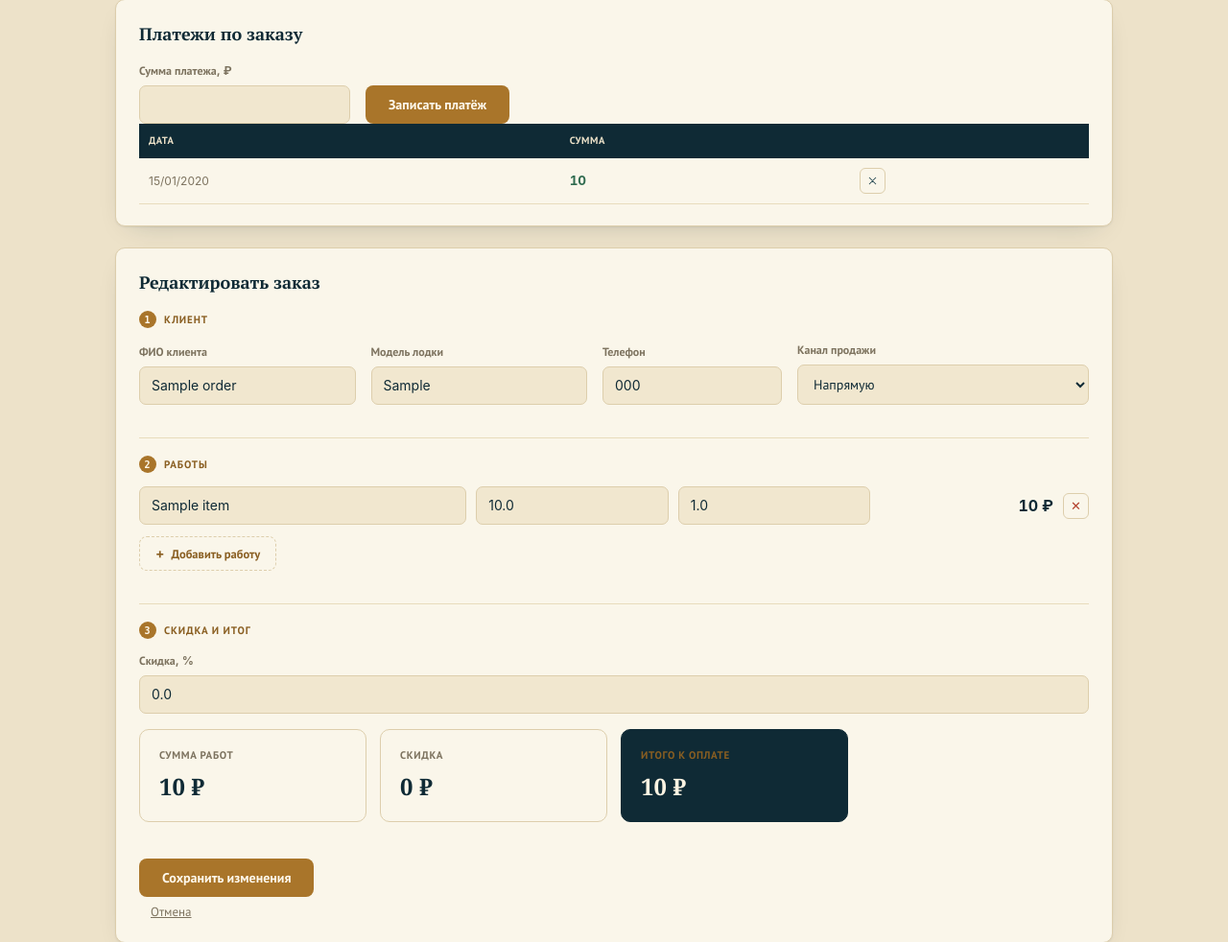
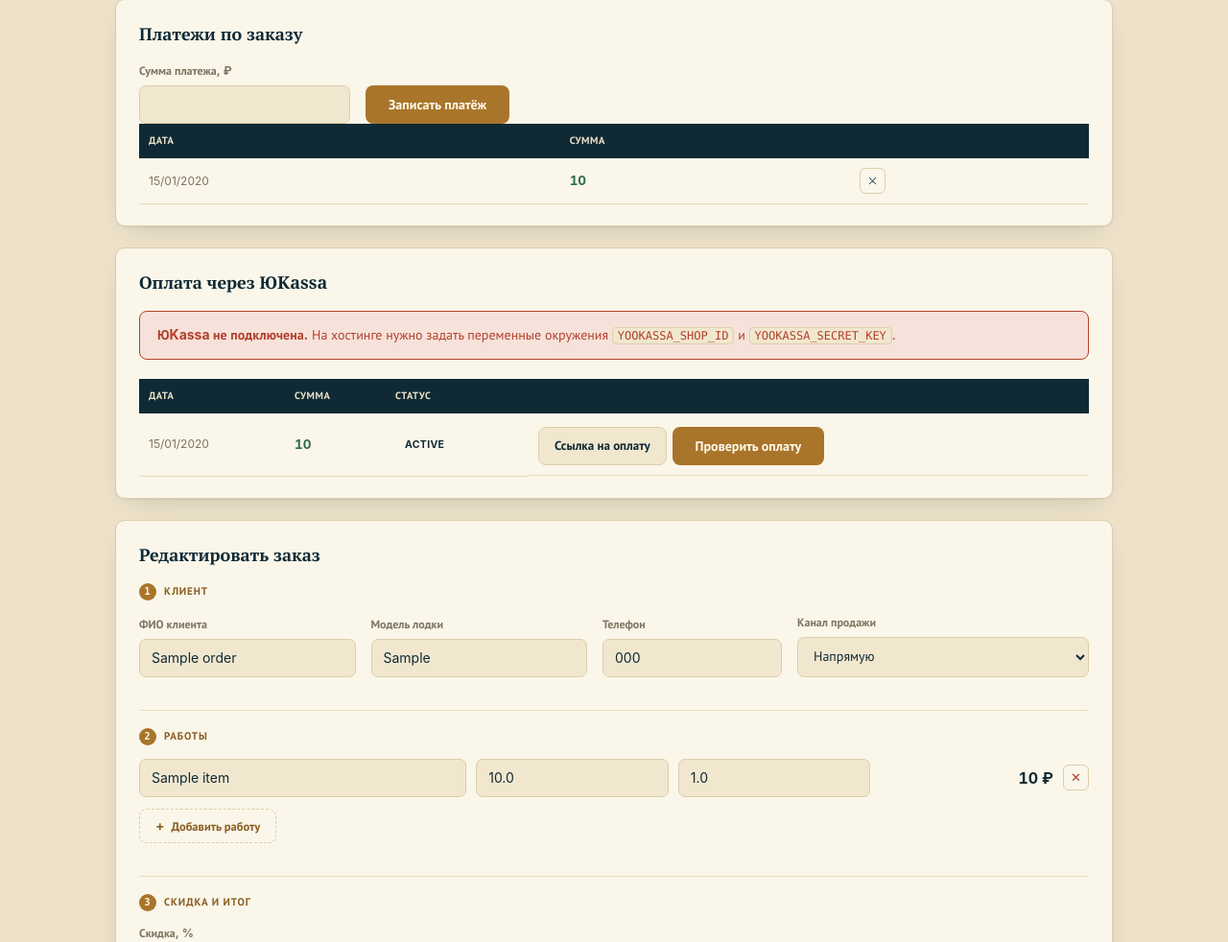
Before and after one commit to bodrbo/-, a Flask app: page /tuning/edit/1 in a window 1280 px wide. Shown: the part 642-1624 px from the top of the page at 96% size. Run offline with Flask 2, Linux system fonts and the light colour scheme; tables that the repository leaves empty hold one stand-in row (values such as "Sample post").

Commit message:
Добавить онлайн-оплату заказов через ЮKassa
Администратор может выставить счёт на сумму "к доплате" прямо со
страницы заказа — создаётся платёж в ЮKassa (POST /payments,
capture=true, redirect на страницу ЛК клиента), ссылка на оплату
показывается и в админ-панели, и как кнопка "Оплатить онлайн"
в личном кабинете клиента.

Статус отслеживается двумя путями: webhook (/yookassa/webhook,
без секрета подписи — по рекомендации ЮKassa статус всегда
перепроверяется через GET /payments/{id}, а не берётся из тела
уведомления) и кнопка ручной проверки на случай, если webhook ещё
не настроен. Успешный платёж автоматически попадает в тот же
tuning_payments, что и платежи, вписанные вручную, — вся механика
оплачено/к доплате остаётся общей.

Ключи ЮKassa читаются только из переменных окружения
(YOOKASSA_SHOP_ID, YOOKASSA_SECRET_KEY) без запасного значения
в коде — это платёжные реквизиты, для них исключение из паттерна
Yclients-токенов, где заглушка в репозитории была приемлема.
Без ключей раздел в интерфейсе показывает "не подключена"
и не активен.

```diff
--- a/app.py
+++ b/app.py
@@ -60,6 +60,17 @@ app.jinja_env.filters["ru_date"] = format_ru_date
 YCLIENTS_PARTNER_TOKEN = os.environ.get("YCLIENTS_PARTNER_TOKEN") or "rtzn97gwz5t6ape37egg"
 YCLIENTS_USER_TOKEN = os.environ.get("YCLIENTS_USER_TOKEN") or "7a61e523fd03f146601add9408f69696"
 YCLIENTS_COMPANY_ID = os.environ.get("YCLIENTS_COMPANY_ID") or "979343"
+
+# ---------------------------------------------------------------------
+# ЮKassa — приём онлайн-оплаты по заказам тюнинг-центра. В отличие от
+# Yclients-токенов выше, здесь НЕТ запасного значения в коде — это платёжные
+# реквизиты, и в публичном репозитории им не место. Задайте на хостинге:
+#   YOOKASSA_SHOP_ID, YOOKASSA_SECRET_KEY
+# Без них раздел оплаты в интерфейсе просто не активируется.
+# ---------------------------------------------------------------------
+YOOKASSA_SHOP_ID = os.environ.get("YOOKASSA_SHOP_ID")
+YOOKASSA_SECRET_KEY = os.environ.get("YOOKASSA_SECRET_KEY")
+YOOKASSA_API_BASE = "https://api.yookassa.ru/v3"
 
 # Соответствие цвета записи/события в Yclients — катеру. Значения подтверждены.
 BOAT_COLORS = {
@@ -262,6 +273,20 @@ def work_status_label(value):
 app.jinja_env.filters["order_status_label"] = order_status_label
 app.jinja_env.filters["work_status_label"] = work_status_label
 
+YOOKASSA_STATUS_LABELS = {
+    "pending": "Ожидает оплаты",
+    "waiting_for_capture": "Обрабатывается",
+    "succeeded": "Оплачено",
+    "canceled": "Отменён",
+}
+
+
+def yookassa_status_label(value):
+    return YOOKASSA_STATUS_LABELS.get(value, value)
+
+
+app.jinja_env.filters["yookassa_status_label"] = yookassa_status_label
+
 MONTHS_GEN = [
     "января", "февраля", "марта", "апреля", "мая", "июня",
     "июля", "августа", "сентября", "октября", "ноября", "декабря",
@@ -430,6 +455,21 @@ def init_db():
     )
     conn.execute(
         """
+        CREATE TABLE IF NOT EXISTS tuning_yookassa_payments (
+            id INTEGER PRIMARY KEY AUTOINCREMENT,
+            order_id INTEGER NOT NULL,
+            yookassa_payment_id TEXT NOT NULL UNIQUE,
+            amount REAL NOT NULL,
+            status TEXT NOT NULL DEFAULT 'pending',
+            confirmation_url TEXT NOT NULL,
+            tuning_payment_id INTEGER,
+            created_at TEXT NOT NULL,
+            updated_at TEXT NOT NULL
+        )
+        """
+    )
+    conn.execute(
+        """
         CREATE TABLE IF NOT EXISTS clients (
             id INTEGER PRIMARY KEY AUTOINCREMENT,
             client_name TEXT NOT NULL,
@@ -1476,6 +1516,9 @@ def edit_tuning_order(order_id):
             "SELECT * FROM tuning_order_items WHERE order_id = ? ORDER BY id", (order_id,)
         ).fetchall()
         payments, paid_amount, remaining = _order_payment_totals(db, order_id, order["total"])
+        yookassa_payments = db.execute(
+            "SELECT * FROM tuning_yookassa_payments WHERE order_id = ? ORDER BY id DESC", (order_id,)
+        ).fetchall()
         form_values = {
             "client_name": order["client_name"], "boat_model": order["boat_model"],
             "sale_channel": order["sale_channel"], "phone": order["phone"],
@@ -1486,16 +1529,21 @@ def edit_tuning_order(order_id):
             items_prefill=items, sale_channels=SALE_CHANNELS, active_page="tuning",
             payments=payments, paid_amount=paid_amount, remaining=remaining,
             order_statuses=ORDER_STATUSES, work_statuses=WORK_STATUSES,
+            yookassa_payments=yookassa_payments, yookassa_configured=yookassa_configured(),
         )
 
     errors, data = _process_tuning_form(request.form)
     if errors:
         payments, paid_amount, remaining = _order_payment_totals(db, order_id, order["total"])
+        yookassa_payments = db.execute(
+            "SELECT * FROM tuning_yookassa_payments WHERE order_id = ? ORDER BY id DESC", (order_id,)
+        ).fetchall()
         return render_template(
             "tuning_form.html", edit_order=order, errors=errors, form_values=request.form,
             items_prefill=None, sale_channels=SALE_CHANNELS, active_page="tuning",
             payments=payments, paid_amount=paid_amount, remaining=remaining,
             order_statuses=ORDER_STATUSES, work_statuses=WORK_STATUSES,
+            yookassa_payments=yookassa_payments, yookassa_configured=yookassa_configured(),
         ), 400
 
     now = dt.datetime.now().strftime("%Y-%m-%d %H:%M")
@@ -1621,10 +1669,147 @@ def client_dashboard(token):
         remaining_total += remaining
 
     grand_total = sum(o["total"] for o in order_rows)
+
+    # Attach each order's most recent unpaid ЮKassa payment link, if any,
+    # so the client can pay online straight from their cabinet.
+    for order in orders:
+        pending = db.execute(
+            "SELECT * FROM tuning_yookassa_payments WHERE order_id = ? AND status != 'succeeded' "
+            "ORDER BY id DESC LIMIT 1",
+            (order["id"],),
+        ).fetchone()
+        order["yookassa_pending"] = pending
+
     return render_template(
         "client_dashboard.html", client=client, orders=orders, grand_total=grand_total,
         paid_total=paid_total, remaining_total=remaining_total,
     )
+
+
+# =======================================================================
+# ЮKassa — оплата заказов тюнинг-центра
+# =======================================================================
+
+def yookassa_configured():
+    return bool(YOOKASSA_SHOP_ID and YOOKASSA_SECRET_KEY)
+
+
+def _yookassa_request(method, path, json_body=None, idempotence_key=None):
+    headers = {}
+    if idempotence_key:
+        headers["Idempotence-Key"] = idempotence_key
+    resp = requests.request(
+        method, f"{YOOKASSA_API_BASE}{path}",
+        auth=(YOOKASSA_SHOP_ID, YOOKASSA_SECRET_KEY),
+        json=json_body, headers=headers, timeout=15,
+    )
+    if not resp.ok:
+        raise RuntimeError(f"ЮKassa вернула {resp.status_code}: {resp.text[:500]}")
+    return resp.json()
+
+
+def _sync_yookassa_payment(db, record, remote=None):
+    """Refresh a stored ЮKassa payment's status from the API (or from an
+    already-fetched `remote` dict) and, the first time it turns succeeded,
+    record it in the same tuning_payments ledger admin-entered payments use
+    — so paid/remaining totals everywhere stay correct without special-casing
+    online payments."""
+    if remote is None:
+        remote = _yookassa_request("GET", f"/payments/{record['yookassa_payment_id']}")
+    status = remote.get("status", record["status"])
+    now = dt.datetime.now().strftime("%Y-%m-%d %H:%M")
+    db.execute(
+        "UPDATE tuning_yookassa_payments SET status = ?, updated_at = ? WHERE id = ?",
+        (status, now, record["id"]),
+    )
+    if status == "succeeded" and not record["tuning_payment_id"]:
+        cur = db.execute(
+            "INSERT INTO tuning_payments (order_id, amount, paid_at, created_at) VALUES (?, ?, ?, ?)",
+            (record["order_id"], record["amount"], now, now),
+        )
+        db.execute(
+            "UPDATE tuning_yookassa_payments SET tuning_payment_id = ? WHERE id = ?",
+            (cur.lastrowid, record["id"]),
+        )
+    db.commit()
+    return status
+
+
+@app.route("/tuning/<int:order_id>/yookassa/create", methods=["POST"])
+def create_yookassa_payment(order_id):
+    db = get_db()
+    order = db.execute("SELECT * FROM tuning_orders WHERE id = ?", (order_id,)).fetchone()
+    if order is None or not yookassa_configured():
+        return redirect(url_for("tuning_index"))
+
+    _, _, remaining = _order_payment_totals(db, order_id, order["total"])
+    if remaining <= 0:
+        return redirect(url_for("edit_tuning_order", order_id=order_id))
+
+    client = db.execute("SELECT * FROM clients WHERE id = ?", (order["client_id"],)).fetchone()
+    return_url = (
+        url_for("client_dashboard", token=client["token"], _external=True)
+        if client else url_for("home", _external=True)
+    )
+
+    body = {
+        "amount": {"value": f"{remaining:.2f}", "currency": "RUB"},
+        "capture": True,
+        "description": f"Заказ №{order_id} — {order['client_name']}"[:128],
+        "confirmation": {"type": "redirect", "return_url": return_url},
+        "metadata": {"tuning_order_id": str(order_id)},
+    }
+    try:
+        remote = _yookassa_request(
+            "POST", "/payments", json_body=body, idempotence_key=secrets.token_hex(16)
+        )
+        now = dt.datetime.now().strftime("%Y-%m-%d %H:%M")
+        db.execute(
+            "INSERT INTO tuning_yookassa_payments (order_id, yookassa_payment_id, amount, status, "
+            "confirmation_url, created_at, updated_at) VALUES (?, ?, ?, ?, ?, ?, ?)",
+            (order_id, remote["id"], remaining, remote.get("status", "pending"),
+             remote["confirmation"]["confirmation_url"], now, now),
+        )
+        db.commit()
+    except Exception:
+        pass
+    return redirect(url_for("edit_tuning_order", order_id=order_id))
+
+
+@app.route("/tuning/<int:order_id>/yookassa/<int:payment_id>/check", methods=["POST"])
+def check_yookassa_payment(order_id, payment_id):
+    db = get_db()
+    record = db.execute(
+        "SELECT * FROM tuning_yookassa_payments WHERE id = ? AND order_id = ?",
+        (payment_id, order_id),
+    ).fetchone()
+    if record is not None:
+        try:
+            _sync_yookassa_payment(db, record)
+        except Exception:
+            pass
+    return redirect(url_for("edit_tuning_order", order_id=order_id))
+
+
+@app.route("/yookassa/webhook", methods=["POST"])
+def yookassa_webhook():
+    # No auth — ЮKassa calls this directly. We never trust the notification
+    # body for the actual status: we re-fetch the payment from the API by
+    # its id before recording anything, per ЮKassa's own recommendation.
+    try:
+        payload = request.get_json(force=True, silent=True) or {}
+        payment_id = (payload.get("object") or {}).get("id")
+        if payment_id:
+            db = get_db()
+            record = db.execute(
+                "SELECT * FROM tuning_yookassa_payments WHERE yookassa_payment_id = ?",
+                (payment_id,),
+            ).fetchone()
+            if record is not None:
+                _sync_yookassa_payment(db, record)
+    except Exception:
+        pass
+    return "", 200
 
 
 # =======================================================================
--- a/templates/client_dashboard.html
+++ b/templates/client_dashboard.html
@@ -112,6 +112,11 @@
             Скидка {{ o.discount_pct|float|round(1) }}% · Оплачено {{ "%.0f"|format(o.paid_amount) }} ₽ ·
             К доплате {{ "%.0f"|format(o.remaining) }} ₽
           </p>
+          {% if o.yookassa_pending and o.remaining > 0 %}
+          <a href="{{ o.yookassa_pending.confirmation_url }}" target="_blank" rel="noopener" class="btn-pay" style="margin-top:6px;">
+            Оплатить онлайн {{ "%.0f"|format(o.yookassa_pending.amount) }} ₽
+          </a>
+          {% endif %}
         </div>
       </details>
       {% endfor %}
--- a/templates/tuning_form.html
+++ b/templates/tuning_form.html
@@ -192,6 +192,49 @@
     <p class="hint">Платежей пока нет.</p>
     {% endif %}
   </section>
+
+  <section class="panel">
+    <h2>Оплата через ЮKassa</h2>
+    {% if not yookassa_configured %}
+    <div class="alert">
+      <strong>ЮKassa не подключена.</strong> На хостинге нужно задать переменные окружения
+      <code>YOOKASSA_SHOP_ID</code> и <code>YOOKASSA_SECRET_KEY</code>.
+    </div>
+    {% else %}
+      {% if remaining > 0 %}
+      <form action="{{ url_for('create_yookassa_payment', order_id=edit_order.id) }}" method="post">
+        <button type="submit">Выставить счёт на {{ "%.0f"|format(remaining) }} ₽</button>
+      </form>
+      {% else %}
+      <p class="hint">Заказ полностью оплачен — выставлять новый счёт не нужно.</p>
+      {% endif %}
+    {% endif %}
+
+    {% if yookassa_payments %}
+    <div class="table-scroll" style="margin-top:16px;">
+      <table class="records">
+        <thead><tr><th>Дата</th><th>Сумма</th><th>Статус</th><th></th></tr></thead>
+        <tbody>
+          {% for yp in yookassa_payments %}
+          <tr>
+            <td class="muted">{{ yp.created_at[:10]|ru_date }}</td>
+            <td class="amount">{{ "%.0f"|format(yp.amount) }}</td>
+            <td><span class="status-badge status-{{ yp.status }}">{{ yp.status|yookassa_status_label }}</span></td>
+            <td class="row-actions">
+              {% if yp.status not in ('succeeded', 'canceled') %}
+              <a href="{{ yp.confirmation_url }}" target="_blank" rel="noopener" class="btn-secondary">Ссылка на оплату</a>
+              <form action="{{ url_for('check_yookassa_payment', order_id=edit_order.id, payment_id=yp.id) }}" method="post">
+                <button type="submit" class="btn-secondary">Проверить оплату</button>
+              </form>
+              {% endif %}
+            </td>
+          </tr>
+          {% endfor %}
+        </tbody>
+      </table>
+    </div>
+    {% endif %}
+  </section>
   {% endif %}
 
   <section class="panel form-panel">
```
Also changed, not shown: static/style.css (+22 -1 lines).
